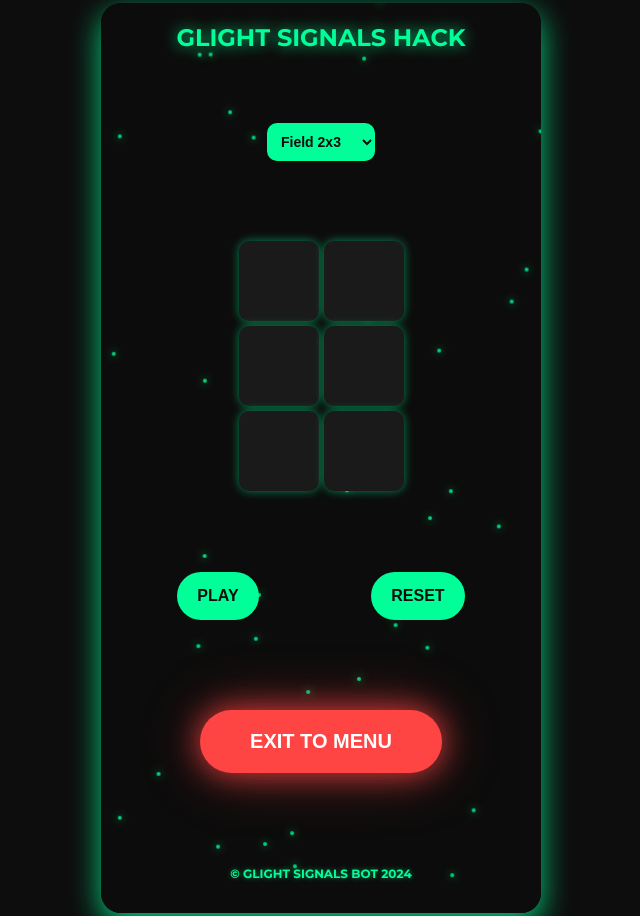
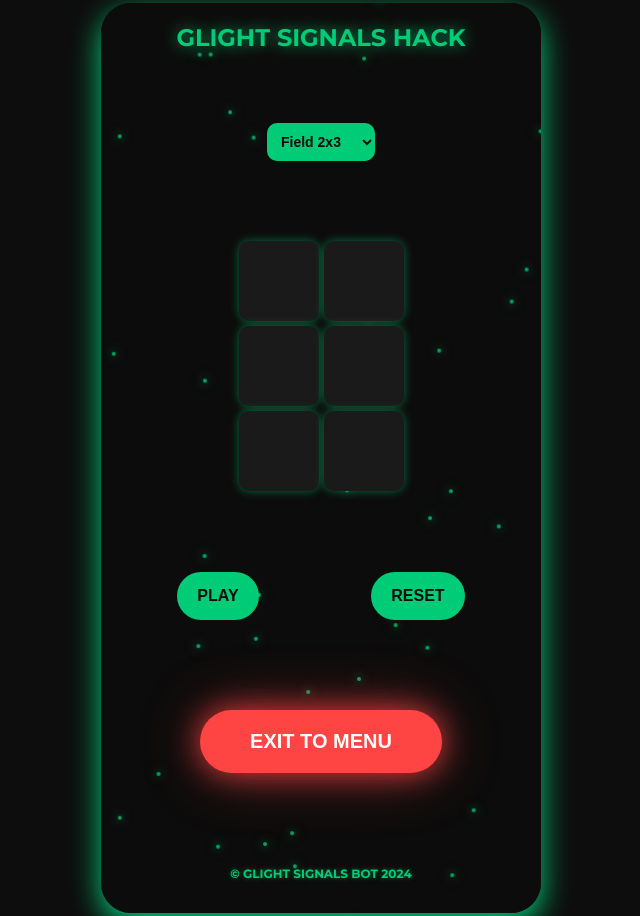
Before and after one commit to BanikGLT/JetxAPP, a Flask app: page / in a window 1280 px wide. Shown: the whole page, without its empty margins (319-959 px from the left). Run offline with Flask 3, Linux system fonts and the light colour scheme.

Commit message:
Update predict.html

```diff
--- a/templates/predict.html
+++ b/templates/predict.html
@@ -2,7 +2,8 @@
 <html lang="ru">
 <head>
     <meta charset="UTF-8">
-    <meta name="viewport" content="width=device-width, initial-scale=1.0">
+    <!-- Метатег для предотвращения масштабирования -->
+    <meta name="viewport" content="width=device-width, initial-scale=1.0, maximum-scale=1.0, user-scalable=no">
     <title>Glight Signals Hack</title>
     <style>
         @import url('https://fonts.googleapis.com/css2?family=Montserrat:wght@700&display=swap');
@@ -30,7 +31,7 @@
             height: 95vh; /* Увеличенная высота контейнера */
             background: rgba(13, 13, 13, 0.9); /* Темный полупрозрачный фон */
             padding: 20px;
-            border-radius: 20px;
+            border-radius: 30px; /* Увеличенный радиус закругления */
             box-shadow: 0 10px 30px rgba(0, 255, 153, 0.8);
             overflow: hidden;
             z-index: 1;
@@ -42,6 +43,7 @@
                 max-width: 90%;
                 height: 95vh; /* Сохраняем увеличенную высоту */
                 padding: 15px;
+                border-radius: 25px; /* Немного уменьшенный радиус для мобильных */
             }
 
             h1 {
@@ -77,11 +79,11 @@
         /* Частицы фона */
         .particle {
             position: absolute;
-            background-color: rgba(0, 255, 153, 0.8); /* Неоновый зеленый */
+            background-color: rgba(0, 204, 119, 0.8); /* Неоновый зеленый */
             width: 4px;
             height: 4px;
             border-radius: 50%;
-            box-shadow: 0 0 10px rgba(0, 255, 153, 0.8), 0 0 20px rgba(0, 255, 153, 0.4);
+            box-shadow: 0 0 10px rgba(0, 204, 119, 0.8), 0 0 20px rgba(0, 204, 119, 0.4);
             animation: moveParticle 10s infinite ease-in-out;
         }
 
@@ -100,11 +102,11 @@
         }
 
         h1 {
-            color: #00ff99; /* Неоновый зеленый */
+            color: #00cc77; /* Неоновый зеленый */
             text-align: center;
             margin: 0;
             font-size: 24px;
-            text-shadow: 0 0 15px rgba(0, 255, 153, 0.8);
+            text-shadow: 0 0 15px rgba(0, 204, 119, 0.8);
             z-index: 2;
         }
 
@@ -131,16 +133,16 @@
             display: flex;
             align-items: center;
             justify-content: center;
-            box-shadow: 0 0 10px rgba(0, 255, 153, 0.5);
+            box-shadow: 0 0 10px rgba(0, 204, 119, 0.5);
             transition: background-color 0.3s ease, box-shadow 0.3s ease;
             position: relative; /* Для позиционирования частиц */
             overflow: hidden;
         }
 
         .cell.active {
-            background-color: #00ff99; /* Неоновый зеленый */
-            box-shadow: 0 0 30px rgba(0, 255, 153, 1), 0 0 60px rgba(0, 255, 153, 0.6);
-            border: 2px solid #00ff99;
+            background-color: #00cc77; /* Неоновый зеленый */
+            box-shadow: 0 0 30px rgba(0, 204, 119, 1), 0 0 60px rgba(0, 204, 119, 0.6);
+            border: 2px solid #00cc77;
         }
 
         /* Новая анимация для сигналов */
@@ -175,7 +177,7 @@
             padding: 15px 20px;
             border: none;
             border-radius: 30px;
-            background-color: #00ff99; /* Неоновый зеленый */
+            background-color: #00cc77; /* Неоновый зеленый */
             color: #0d0d0d; /* Темный текст для контраста */
             font-weight: bold;
             font-size: 16px;
@@ -186,27 +188,27 @@
         }
 
         .controls button:hover {
-            background-color: #00cc77; /* Темнее зеленый при наведении */
+            background-color: #00995c; /* Темнее зеленый при наведении */
             transform: translateY(-3px);
-            box-shadow: 0 0 20px rgba(0, 255, 153, 0.8), 0 0 40px rgba(0, 255, 153, 0.4);
+            box-shadow: 0 0 20px rgba(0, 204, 119, 0.8), 0 0 40px rgba(0, 204, 119, 0.4);
         }
 
         /* Стиль для кнопки NEXT STEP */
         .controls .next-step {
-            background-color: #00cc77; /* Темно-зеленый для "NEXT STEP" */
+            background-color: #00995c; /* Темно-зеленый для "NEXT STEP" */
             color: #0d0d0d;
             animation: pulseButton 1.5s infinite;
         }
 
         @keyframes pulseButton {
             0% {
-                box-shadow: 0 0 20px rgba(0, 204, 119, 0.8), 0 0 40px rgba(0, 204, 119, 0.4);
+                box-shadow: 0 0 20px rgba(0, 153, 92, 0.8), 0 0 40px rgba(0, 153, 92, 0.4);
             }
             50% {
-                box-shadow: 0 0 30px rgba(0, 204, 119, 1), 0 0 60px rgba(0, 204, 119, 0.6);
+                box-shadow: 0 0 30px rgba(0, 153, 92, 1), 0 0 60px rgba(0, 153, 92, 0.6);
             }
             100% {
-                box-shadow: 0 0 20px rgba(0, 204, 119, 0.8), 0 0 40px rgba(0, 204, 119, 0.4);
+                box-shadow: 0 0 20px rgba(0, 153, 92, 0.8), 0 0 40px rgba(0, 153, 92, 0.4);
             }
         }
 
@@ -221,7 +223,7 @@
         select {
             padding: 10px;
             border-radius: 10px;
-            background-color: #00ff99; /* Неоновый зеленый */
+            background-color: #00cc77; /* Неоновый зеленый */
             color: #0d0d0d; /* Темный текст */
             font-weight: bold;
             border: none;
@@ -230,7 +232,7 @@
         }
 
         select:hover {
-            background-color: #00cc77; /* Темнее зеленый при наведении */
+            background-color: #00995c; /* Темнее зеленый при наведении */
         }
 
         .exit-button {
@@ -266,9 +268,9 @@
             width: 100%;
             text-align: center;
             margin-top: 20px;
-            color: #00ff99; /* Неоновый зеленый */
+            color: #00cc77; /* Неоновый зеленый */
             font-size: 12px;
-            text-shadow: 0 0 5px rgba(0, 255, 153, 0.5);
+            text-shadow: 0 0 5px rgba(0, 204, 119, 0.5);
             z-index: 2;
         }
 
@@ -288,7 +290,7 @@
             position: absolute;
             width: 4px;
             height: 4px;
-            background-color: rgba(0, 255, 153, 0.8);
+            background-color: rgba(0, 204, 119, 0.8);
             border-radius: 50%;
             animation: explode 0.6s ease-out forwards;
         }
@@ -387,7 +389,7 @@
             cell.classList.add('active', 'animate');
             // Убедимся, что никакие трансформации не применяются
             cell.style.transform = 'none';
-            cell.style.boxShadow = '0 0 30px rgba(0, 255, 153, 1), 0 0 60px rgba(0, 255, 153, 0.6)';
+            cell.style.boxShadow = '0 0 30px rgba(0, 204, 119, 1), 0 0 60px rgba(0, 204, 119, 0.6)';
 
             // Удаляем класс 'animate' после завершения анимации
             setTimeout(() => {
@@ -410,7 +412,7 @@
                 particle.style.left = Math.random() * 100 + '%';
                 particle.style.top = Math.random() * 100 + '%';
                 particle.style.animationDuration = '0.6s'; // Длительность анимации
-                particle.style.backgroundColor = `rgba(0, 255, 153, ${Math.random() * 0.6 + 0.4})`; // Разная прозрачность
+                particle.style.backgroundColor = `rgba(0, 204, 119, ${Math.random() * 0.6 + 0.4})`; // Разная прозрачность
                 particleContainer.appendChild(particle);
             }
 
@@ -491,7 +493,7 @@
             cells.forEach(cell => {
                 cell.classList.remove('active', 'animate');
                 cell.style.transform = 'none';
-                cell.style.boxShadow = '0 0 10px rgba(0, 255, 153, 0.5)';
+                cell.style.boxShadow = '0 0 10px rgba(0, 204, 119, 0.5)';
             });
             activeRow = gridSizes[currentGrid].rows - 1; // Сброс активной строки
             playButton.textContent = 'PLAY';
```
